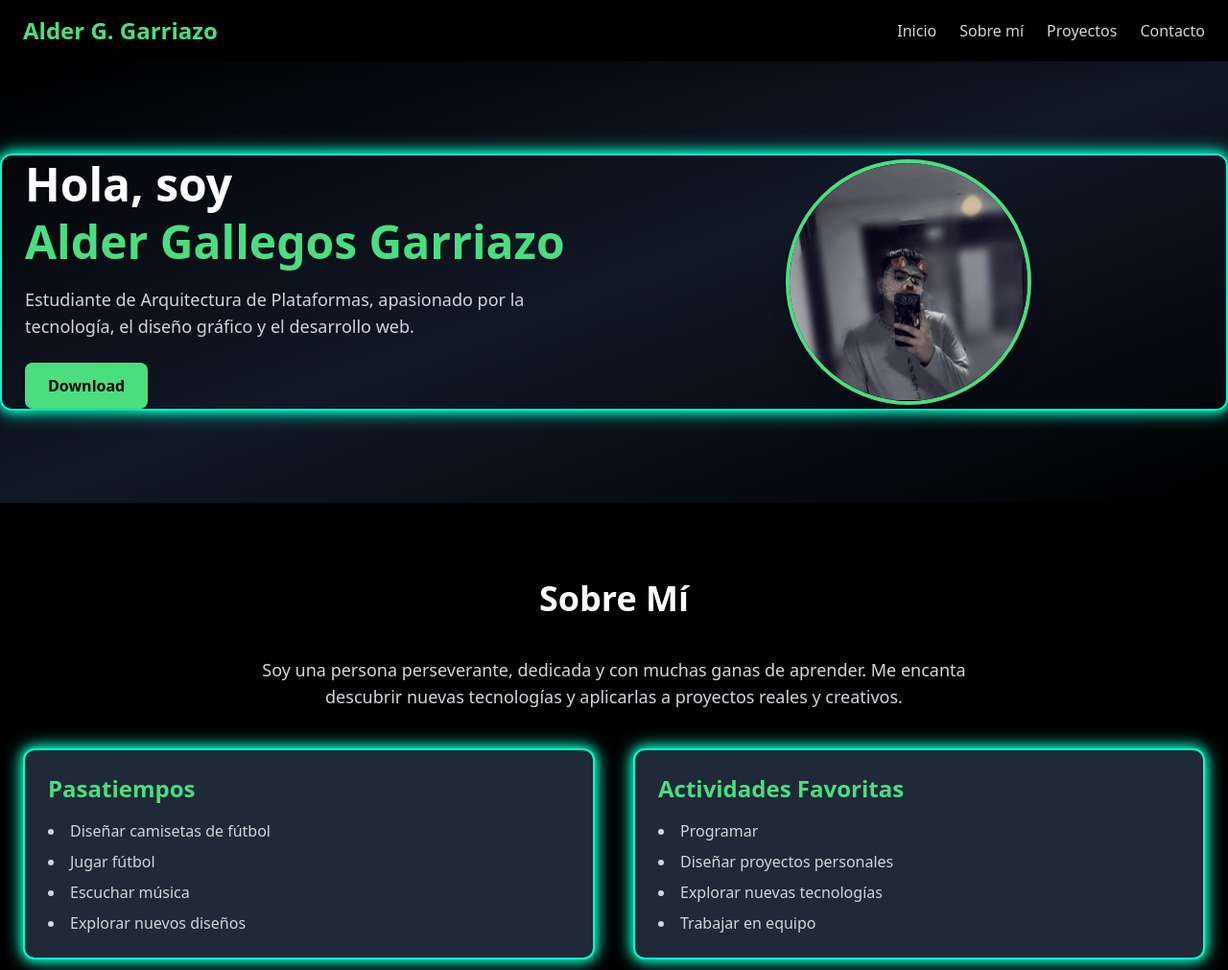
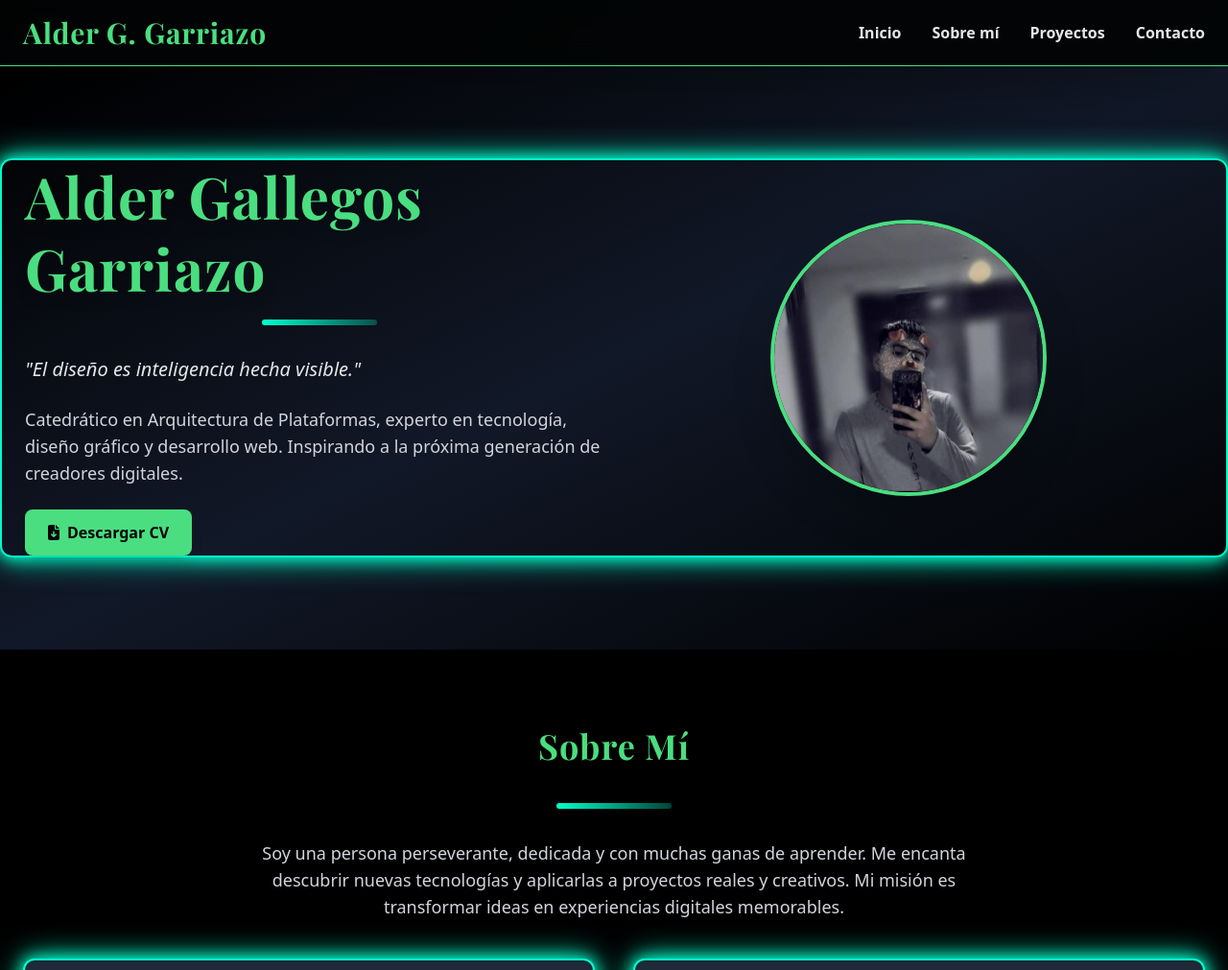
Before and after one commit to alder1234567/Mi_portafolio, a plain HTML site: page index.html in a window 1280 px wide. Shown: the top 1011 px of the page at 96% size. Drawn offline with nearby package versions, Linux system fonts and the light colour scheme.

Commit message:
actualice

```diff
--- a/index.html
+++ b/index.html
@@ -6,32 +6,78 @@
   <title>Alder Gallegos Garriazo - Portafolio</title>
   <script src="https://cdn.tailwindcss.com"></script>
   <script src="https://kit.fontawesome.com/a2d79f0d9d.js" crossorigin="anonymous"></script>
+  <!-- Google Fonts: Inter y Playfair Display -->
+  <link href="https://fonts.googleapis.com/css2?family=Inter:wght@400;700&family=Playfair+Display:wght@700&display=swap" rel="stylesheet">
   <style>
     html {
       scroll-behavior: smooth;
     }
+    body {
+      font-family: 'Inter', sans-serif;
+      background: linear-gradient(135deg, #0f2027 0%, #2c5364 100%);
+      min-height: 100vh;
+      position: relative;
+      overflow-x: hidden;
+    }
+    h1, h2, h3 {
+      font-family: 'Playfair Display', serif;
+      letter-spacing: 1px;
+    }
     .neon-box {
       border: 2px solid #00ffcc;
-      box-shadow: 0 0 12px #00ffcc, 0 0 20px #00ffcc;
+      box-shadow: 0 0 16px #00ffcc, 0 0 32px #00ffcc;
       transition: transform 0.3s, box-shadow 0.3s;
     }
     .neon-box:hover {
-      transform: scale(1.02);
-      box-shadow: 0 0 20px #00ffcc, 0 0 30px #00ffcc;
+      transform: scale(1.03);
+      box-shadow: 0 0 32px #00ffcc, 0 0 48px #00ffcc;
+    }
+    /* Fondo animado con formas geométricas */
+    .bg-figuras {
+      position: fixed;
+      top: 0; left: 0; width: 100vw; height: 100vh;
+      z-index: -1;
+      pointer-events: none;
+    }
+    .figura {
+      position: absolute;
+      border-radius: 50%;
+      opacity: 0.18;
+      animation: mover 12s infinite alternate;
+      filter: blur(2px);
+    }
+    .figura1 { width: 320px; height: 320px; background: #00ffcc; top: 10%; left: 5%; animation-delay: 0s;}
+    .figura2 { width: 180px; height: 180px; background: #00ffcc; top: 70%; left: 80%; animation-delay: 2s;}
+    .figura3 { width: 220px; height: 220px; background: #00ffcc; top: 60%; left: 20%; animation-delay: 4s;}
+    @keyframes mover {
+      0% { transform: translateY(0) scale(1);}
+      100% { transform: translateY(40px) scale(1.1);}
+    }
+    /* Separador personalizado */
+    .separador {
+      width: 120px;
+      height: 6px;
+      background: linear-gradient(90deg, #00ffcc 0%, #00ffcc44 100%);
+      border-radius: 3px;
+      margin: 0 auto 32px auto;
     }
   </style>
 </head>
 <body class="bg-black text-white font-sans">
-
+  <div class="bg-figuras">
+    <div class="figura figura1"></div>
+    <div class="figura figura2"></div>
+    <div class="figura figura3"></div>
+  </div>
   <!-- Header -->
-  <header class="sticky top-0 z-50 bg-black bg-opacity-90 backdrop-blur-md shadow-lg">
+  <header class="sticky top-0 z-50 bg-black bg-opacity-90 backdrop-blur-md shadow-2xl border-b border-green-400">
     <nav class="container mx-auto px-6 py-4 flex justify-between items-center">
-      <h1 class="text-2xl font-bold text-green-400">Alder G. Garriazo</h1>
-      <ul class="hidden md:flex space-x-6 font-medium text-gray-300">
-        <li><a href="#inicio" class="hover:text-green-400">Inicio</a></li>
-        <li><a href="#sobre-mi" class="hover:text-green-400">Sobre mí</a></li>
-        <li><a href="#proyectos" class="hover:text-green-400">Proyectos</a></li>
-        <li><a href="#contacto" class="hover:text-green-400">Contacto</a></li>
+      <h1 class="text-3xl font-bold text-green-400 tracking-wide">Alder G. Garriazo</h1>
+      <ul class="hidden md:flex space-x-8 font-semibold text-gray-200">
+        <li><a href="#inicio" class="hover:text-green-400 transition">Inicio</a></li>
+        <li><a href="#sobre-mi" class="hover:text-green-400 transition">Sobre mí</a></li>
+        <li><a href="#proyectos" class="hover:text-green-400 transition">Proyectos</a></li>
+        <li><a href="#contacto" class="hover:text-green-400 transition">Contacto</a></li>
       </ul>
     </nav>
   </header>
@@ -40,14 +86,16 @@
   <section id="inicio" class="py-24 bg-gradient-to-br from-black via-gray-900 to-black">
     <div class="container mx-auto px-6 flex flex-col md:flex-row items-center neon-box rounded-xl">
       <div class="md:w-1/2 mb-10 md:mb-0">
-        <h2 class="text-5xl font-extrabold mb-4 leading-tight">Hola, soy<br><span class="text-green-400">Alder Gallegos Garriazo</span></h2>
-        <p class="text-lg text-gray-300 mb-6">Estudiante de Arquitectura de Plataformas, apasionado por la tecnología, el diseño gráfico y el desarrollo web.</p>
-        <a href="#" class="inline-block px-6 py-3 text-black bg-green-400 rounded-lg font-semibold hover:bg-green-300 transition duration-300 shadow-lg">
-          Download
+        <h2 class="text-6xl font-extrabold mb-4 leading-tight text-green-400 drop-shadow-lg">Alder Gallegos Garriazo</h2>
+        <div class="separador"></div>
+        <p class="text-xl text-gray-200 mb-6 italic">"El diseño es inteligencia hecha visible."</p>
+        <p class="text-lg text-gray-300 mb-6">Catedrático en Arquitectura de Plataformas, experto en tecnología, diseño gráfico y desarrollo web. Inspirando a la próxima generación de creadores digitales.</p>
+        <a href="#" class="inline-flex items-center px-6 py-3 text-black bg-green-400 rounded-lg font-semibold hover:bg-green-300 transition duration-300 shadow-lg">
+          <i class="fas fa-file-download mr-2"></i> Descargar CV
         </a>
       </div>
       <figure class="md:w-1/2 flex justify-center">
-        <img src="./assets/WhatsApp Image 2025-06-15 at 6.23.33 PM.jpeg" alt="Foto de Alder" class="rounded-full w-64 h-64 object-cover border-4 border-green-400 shadow-xl hover:scale-105 transition-transform duration-300">
+        <img src="./assets/WhatsApp Image 2025-06-15 at 6.23.33 PM.jpeg" alt="Foto de Alder" class="rounded-full w-72 h-72 object-cover border-4 border-green-400 shadow-2xl hover:scale-105 transition-transform duration-300">
       </figure>
     </div>
   </section>
@@ -55,8 +103,9 @@
   <!-- Sobre Mí -->
   <section id="sobre-mi" class="py-20 bg-black">
     <div class="container mx-auto px-6">
-      <h2 class="text-4xl font-bold text-center mb-10">Sobre Mí</h2>
-      <p class="text-lg text-center text-gray-300 mb-10 max-w-3xl mx-auto">Soy una persona perseverante, dedicada y con muchas ganas de aprender. Me encanta descubrir nuevas tecnologías y aplicarlas a proyectos reales y creativos.</p>
+      <h2 class="text-4xl font-bold text-center mb-10 text-green-400">Sobre Mí</h2>
+      <div class="separador"></div>
+      <p class="text-lg text-center text-gray-300 mb-10 max-w-3xl mx-auto">Soy una persona perseverante, dedicada y con muchas ganas de aprender. Me encanta descubrir nuevas tecnologías y aplicarlas a proyectos reales y creativos. Mi misión es transformar ideas en experiencias digitales memorables.</p>
       <div class="grid md:grid-cols-2 gap-10">
         <div class="bg-gray-800 p-6 rounded-xl neon-box">
           <h3 class="text-2xl font-semibold mb-4 text-green-400">Pasatiempos</h3>
@@ -83,7 +132,8 @@
   <!-- Proyectos -->
   <section id="proyectos" class="py-20 bg-gradient-to-tr from-black to-gray-900">
     <div class="container mx-auto px-6">
-      <h2 class="text-4xl font-bold text-center mb-12">Proyectos</h2>
+      <h2 class="text-4xl font-bold text-center mb-12 text-green-400">Proyectos</h2>
+      <div class="separador"></div>
       <div class="grid md:grid-cols-3 gap-8">
         <div class="bg-gray-800 rounded-xl p-6 neon-box">
           <h3 class="text-2xl font-semibold mb-2">Portafolio Personal</h3>
@@ -107,7 +157,8 @@
   <!-- Contacto -->
   <section id="contacto" class="py-20 bg-black">
     <div class="container mx-auto px-6">
-      <h2 class="text-4xl font-bold text-center mb-12">Contacto</h2>
+      <h2 class="text-4xl font-bold text-center mb-12 text-green-400">Contacto</h2>
+      <div class="separador"></div>
       <div class="grid md:grid-cols-2 gap-10">
         <div class="bg-gray-800 p-6 rounded-xl neon-box">
           <h3 class="text-2xl font-semibold mb-4 text-green-400">Redes Sociales</h3>
@@ -137,9 +188,8 @@
   </section>
 
   <!-- Footer -->
-  <footer class="bg-black text-center text-green-400 py-6">
-    <p>&copy; 2025 - Alder Gallegos Garriazo</p>
+  <footer class="bg-black text-center text-green-400 py-6 border-t border-green-400">
+    <p>&copy; 2025 - Alder Gallegos Garriazo | Inspirando el diseño y la tecnología</p>
   </footer>
-
 </body>
 </html>
```
